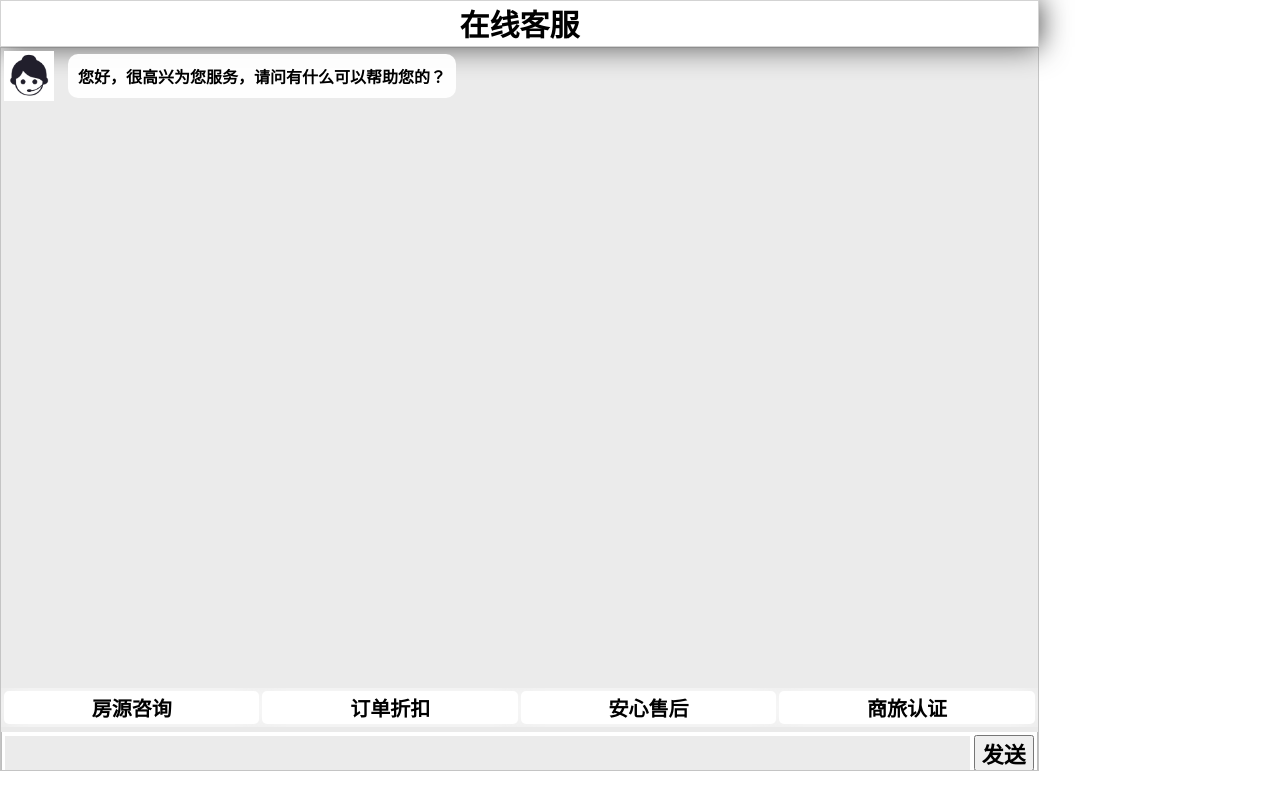
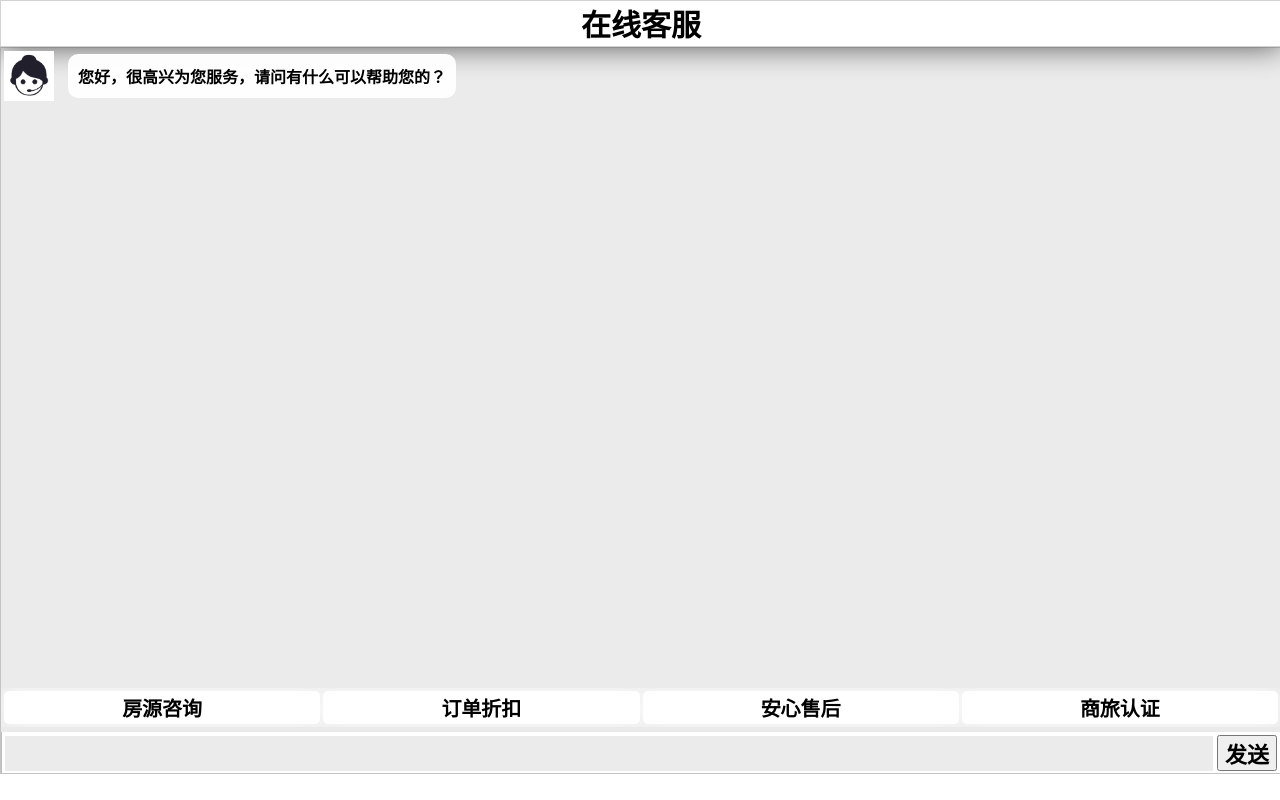
Before and after one commit to wxxhub/modules, a Django app: page /index/ in a window 1280 px wide. Run offline with Django 3.2, Linux system fonts and the light colour scheme; lists and menus that the app fills with data are empty.

Commit message:
高度自适应

```diff
--- a/static/css/index.css
+++ b/static/css/index.css
@@ -1,18 +1,19 @@
 html {
-    width: 90%;
+    width: 100%;
     height: 100%;
     display: table;
 }
 
 body {
     display: table-cell;
-    width: 90%;
+    width: 100%;
     height: 100%;
 }
 
 .main{
     display: flex;
-    width: 90%;
+    position:relative;
+    width: 100%;
     height: 100%;
     min-height: 60vh;
     flex-direction: column;
@@ -59,7 +60,7 @@ body {
 
 .submit_box{
     width: 100%;
-    height: 82px;
+    height: 85px;
     min-width: 260px;
     border: 1px solid #55555542;
     border-top: none;
```
